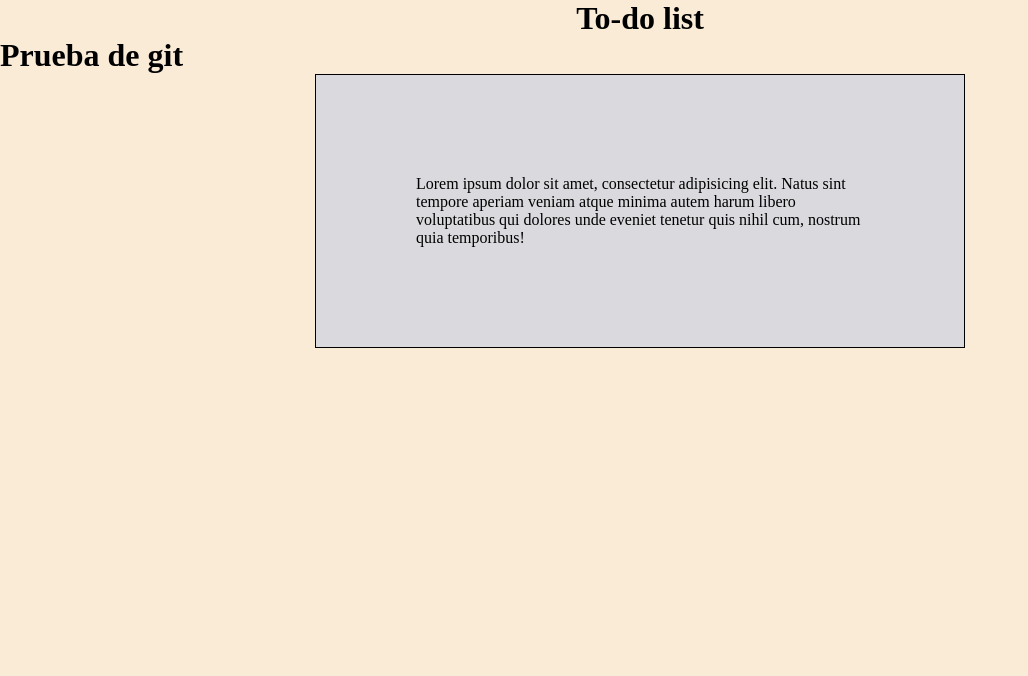
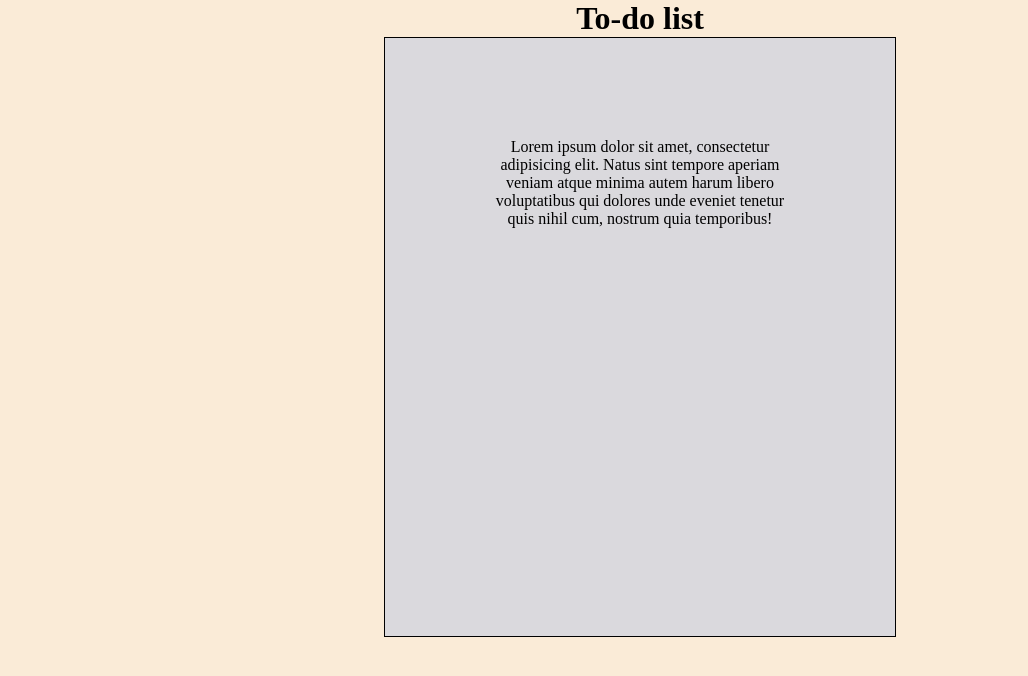
Before and after one commit to Heatscar/lista-por-hacer, a plain HTML site: page index.html in a window 1280 px wide. Shown: the whole page, without its empty margins (0-1028 px from the left). Drawn offline with Linux system fonts and the light colour scheme; a script that the page names is missing.

Commit message:
Añadí avance

```diff
--- a/index.html
+++ b/index.html
@@ -14,7 +14,6 @@
         </section>
         <header>
             <h1 class="titulo">To-do list</h1>
-            <h1>Prueba de git</h1>
         </header>
         <div class="content">
             <p>Lorem ipsum dolor sit amet, consectetur adipisicing elit.
--- a/src/css/index.css
+++ b/src/css/index.css
@@ -13,9 +13,11 @@ h1.titulo{
 }
 
 div.content{
-    width: 650px;
+    width: 40%;
+    height: 600px;
     margin: 0 auto;
     border: 1px solid #000;
     background: #dad9dd;
+    text-align: center;
     padding: 100px;
 }
```
